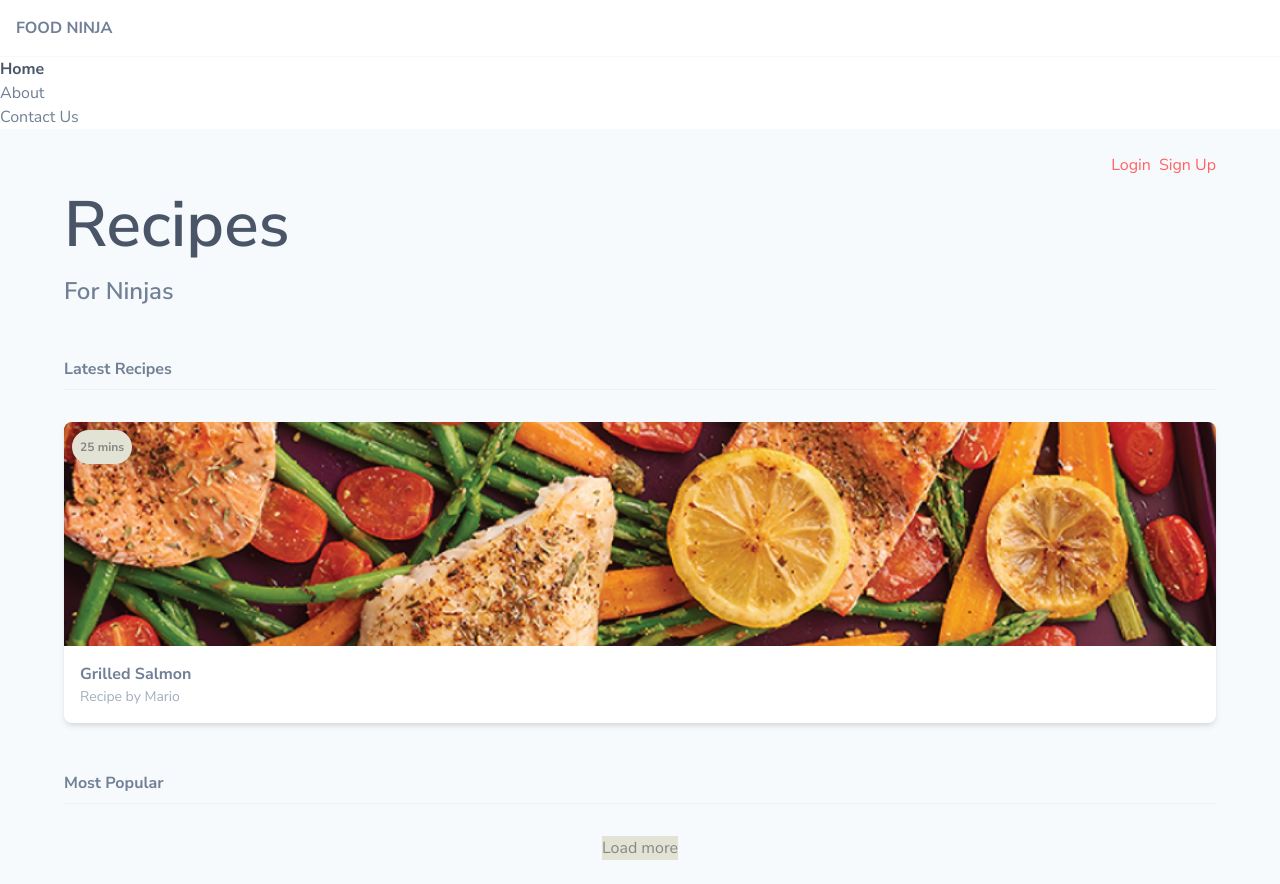
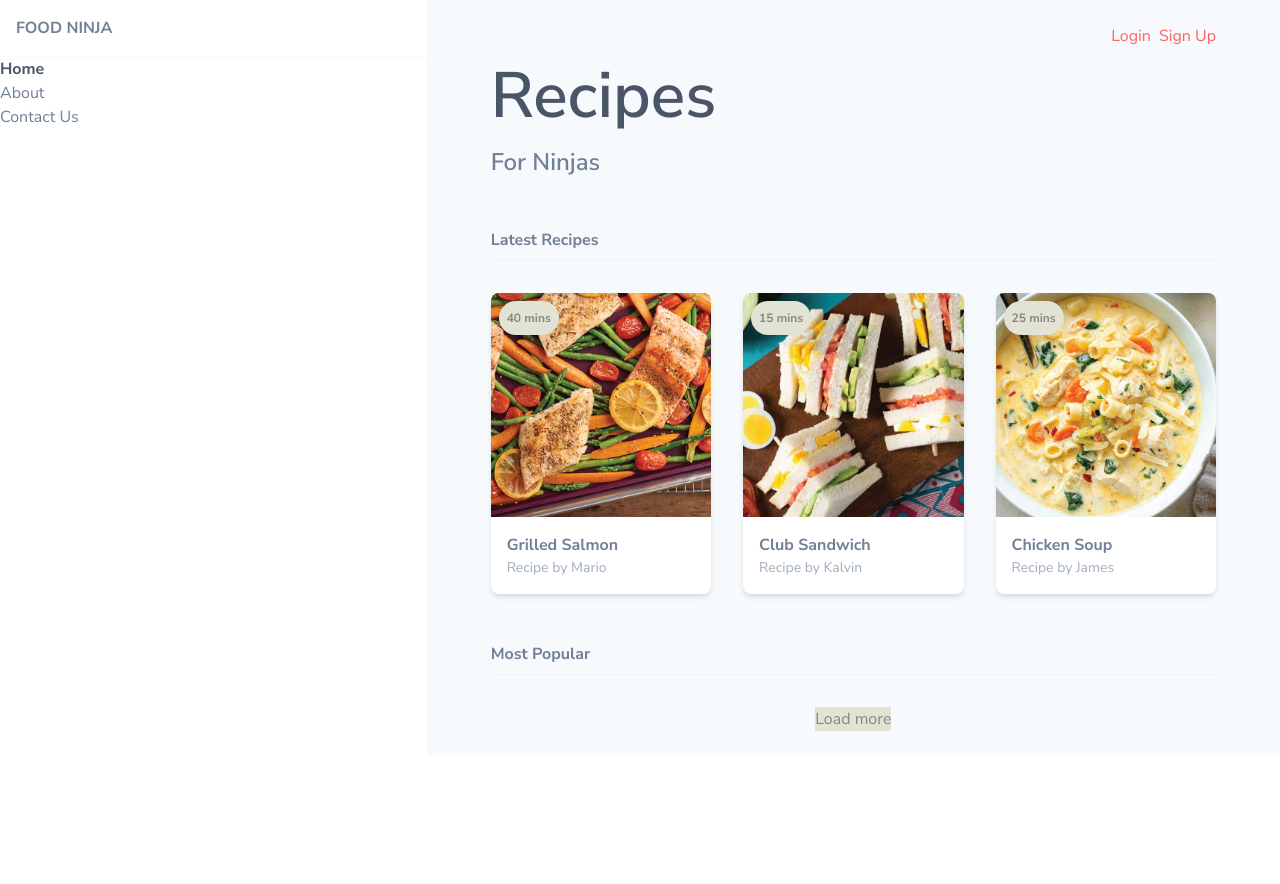
Before and after one commit to robert-laws/practice-aug-2020-react-tailwind-css-app, a React (Create React App) app: page / in a window 1280 px wide. After the commit the page ends 800 px from the top, so only its background shows below. Built offline with nearby package versions, Linux system fonts and the light colour scheme.

Commit message:
add grid layout feature

```diff
--- a/src/App.js
+++ b/src/App.js
@@ -3,8 +3,8 @@ import React from 'react';
 
 function App() {
   return (
-    <div className='font-body'>
-      <div>
+    <div className='font-body grid md:grid-cols-3'>
+      <div className='md:col-span-1'>
         <nav>
           <div>
             <h1 className='font-bold uppercase p-4 border-b border-gray-100'>
@@ -32,7 +32,7 @@ function App() {
       </div>
       {/* end nav */}
 
-      <main className='px-16 py-6 bg-gray-100'>
+      <main className='px-16 py-6 bg-gray-100 md:col-span-2'>
         <div className='flex justify-center md:justify-end'>
           <a href='#login' className='text-primary'>
             Login
@@ -51,9 +51,9 @@ function App() {
           <h4 className='font-bold mt-12 pb-2 border-b border-gray-200'>
             Latest Recipes
           </h4>
-          <div className='mt-8'>
+          <div className='mt-8 grid lg:grid-cols-3 lg:gap-8'>
             {/* cards go here */}
-            <div className='bg-white rounded-lg overflow-hidden shadow-md relative'>
+            <div className='card mb-4 lg:mb-0'>
               <img
                 src='img/fish.png'
                 alt='fish'
@@ -65,7 +65,39 @@ function App() {
                   Recipe by Mario
                 </span>
               </div>
-              <div className='bg-secondary-100 text-secondary-200 text-xs font-bold rounded-full p-2 absolute top-0 ml-2 mt-2'>
+              <div className='badge'>
+                <span>40 mins</span>
+              </div>
+            </div>
+            <div className='card mb-4 lg:mb-0'>
+              <img
+                src='img/sandwich.png'
+                alt='sandwich'
+                className='w-full h-40 sm:h-56 object-cover'
+              />
+              <div className='m-4'>
+                <span className='font-bold'>Club Sandwich</span>
+                <span className='block text-gray-500 text-sm'>
+                  Recipe by Kalvin
+                </span>
+              </div>
+              <div className='badge'>
+                <span>15 mins</span>
+              </div>
+            </div>
+            <div className='card'>
+              <img
+                src='img/soup.png'
+                alt='soup'
+                className='w-full h-40 sm:h-56 object-cover'
+              />
+              <div className='m-4'>
+                <span className='font-bold'>Chicken Soup</span>
+                <span className='block text-gray-500 text-sm'>
+                  Recipe by James
+                </span>
+              </div>
+              <div className='badge'>
                 <span>25 mins</span>
               </div>
             </div>
--- a/src/assets/tailwind.css
+++ b/src/assets/tailwind.css
@@ -15,3 +15,11 @@
 .btn-blue:hover {
   @apply bg-blue-800;
 }
+
+.card {
+  @apply bg-white rounded-lg overflow-hidden shadow-md relative;
+}
+
+.badge {
+  @apply bg-secondary-100 text-secondary-200 text-xs font-bold rounded-full p-2 absolute top-0 ml-2 mt-2;
+}
```
Also changed, not shown: src/assets/main.css.
